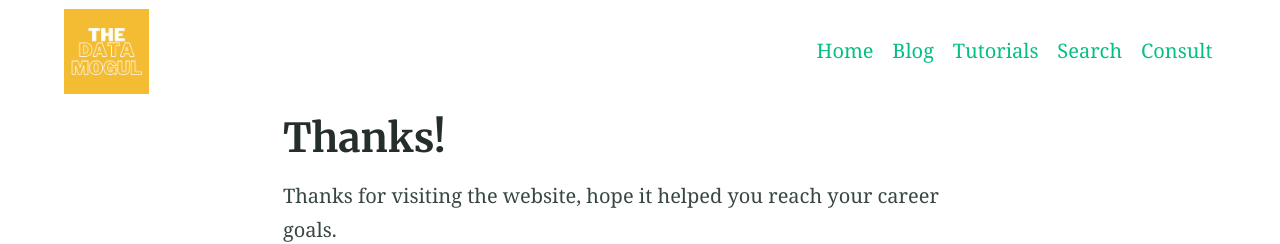
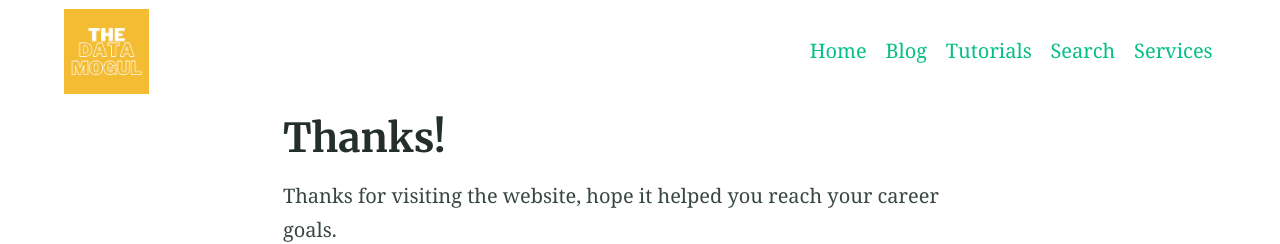
Before and after one commit to the-data-mogul/the-data-mogul.github.io, a Jekyll site: the page built from thanks.md, in a window 1280 px wide. Shown: the top 244 px of the page. Built offline with Jekyll 4.4.1, drawn with Linux system fonts in a browser that asks for light colours; our own code applies the rules of GitHub Pages for plain Markdown files.

Commit message:
Update _config.yml

```diff
--- a/_config.yml
+++ b/_config.yml
@@ -113,8 +113,8 @@ navigation_header:
   url: /tutorials/
 - title: Search
   url: /search/
-- title: Consult
-  url: /consult/
+- title: Services
+  url: /services/
 
 navigation_footer:
 - title: Created by The Data Mogul
```
